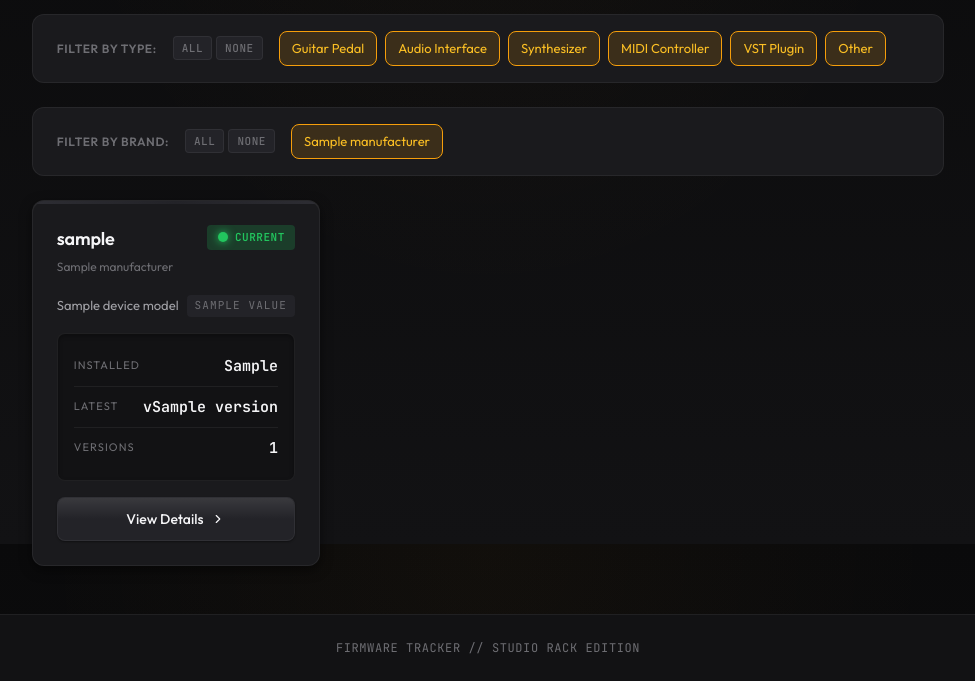
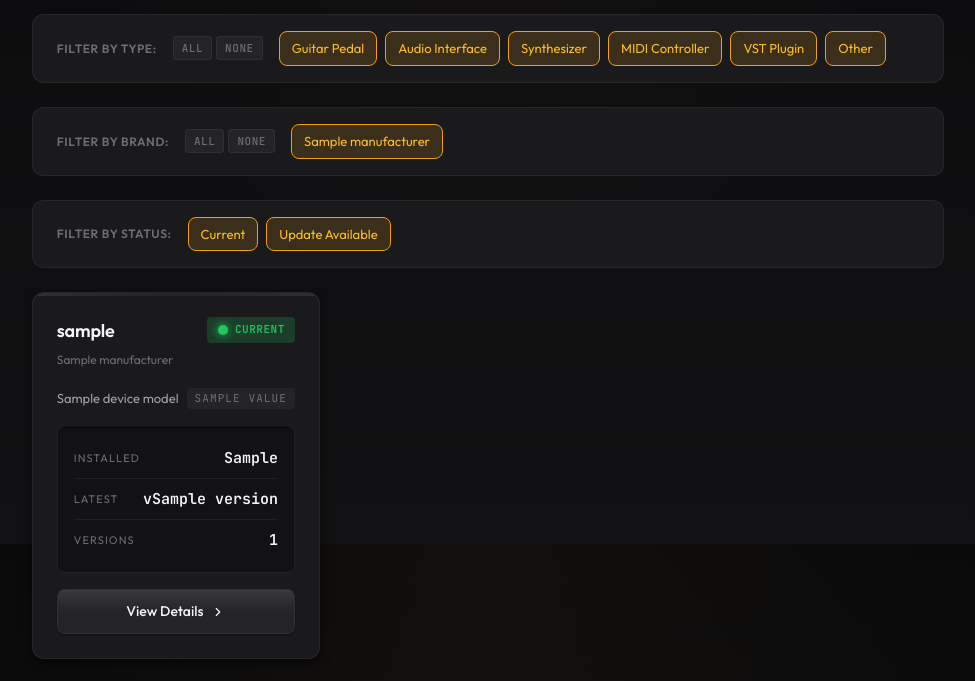
Before and after one commit to gmoynihan88/firmware_tracker, a FastAPI app: template templates/dashboard.html in a window 1280 px wide. Shown: the part 256-937 px from the top of the page, without its empty margins (152-1127 px from the left). Before the commit the page ends 910 px from the top, so only its background shows below. Run offline with FastAPI, Linux system fonts and the light colour scheme; the template is opened without the code that fills it: most values are stand-ins (such as "Sample title", 1, 10 or a date in 2020); some libraries are stand-ins or nearby versions.

Commit message:
Add status filter (Current / Update Available) to dashboard
Adds a third filter row to the dashboard so devices can be filtered
by update status alongside the existing category and brand filters.

Co-Authored-By: Claude Opus 4.6 <noreply@anthropic.com>
Claude-Session: https://claude.ai/code/session_01TeRbiGot2sx98baJFHZj9X

```diff
--- a/templates/dashboard.html
+++ b/templates/dashboard.html
@@ -71,9 +71,23 @@
     </div>
 </div>
 
+<div class="filter-bar">
+    <span class="filter-label">Filter by status:</span>
+    <div class="filter-checkboxes" id="status-filters">
+        <label class="filter-checkbox">
+            <input type="checkbox" value="current" checked onchange="filterDevices()">
+            <span class="filter-chip">Current</span>
+        </label>
+        <label class="filter-checkbox">
+            <input type="checkbox" value="update" checked onchange="filterDevices()">
+            <span class="filter-chip">Update Available</span>
+        </label>
+    </div>
+</div>
+
 <div class="device-grid">
     {% for item in devices %}
-    <article class="device-card {% if item.has_update %}has-update{% endif %}" data-category="{{ item.device.device_model.category.value }}" data-brand="{{ item.device.device_model.manufacturer.slug }}">
+    <article class="device-card {% if item.has_update %}has-update{% endif %}" data-category="{{ item.device.device_model.category.value }}" data-brand="{{ item.device.device_model.manufacturer.slug }}" data-status="{% if item.has_update %}update{% else %}current{% endif %}">
         <div class="device-header">
             <div class="device-title">
                 <h3>{{ item.device.nickname or item.device.device_model.name }}</h3>
@@ -153,6 +167,7 @@ function toggleAll(containerId, checked) {
 function filterDevices() {
     const categoryCheckboxes = document.querySelectorAll('#category-filters input');
     const brandCheckboxes = document.querySelectorAll('#brand-filters input');
+    const statusCheckboxes = document.querySelectorAll('#status-filters input');
 
     const activeCategories = Array.from(categoryCheckboxes)
         .filter(cb => cb.checked)
@@ -162,18 +177,17 @@ function filterDevices() {
         .filter(cb => cb.checked)
         .map(cb => cb.value);
 
+    const activeStatuses = Array.from(statusCheckboxes)
+        .filter(cb => cb.checked)
+        .map(cb => cb.value);
+
     const cards = document.querySelectorAll('.device-card');
     cards.forEach(card => {
-        const category = card.dataset.category;
-        const brand = card.dataset.brand;
-        const matchesCategory = activeCategories.includes(category);
-        const matchesBrand = activeBrands.includes(brand);
+        const matchesCategory = activeCategories.includes(card.dataset.category);
+        const matchesBrand = activeBrands.includes(card.dataset.brand);
+        const matchesStatus = activeStatuses.includes(card.dataset.status);
 
-        if (matchesCategory && matchesBrand) {
-            card.style.display = '';
-        } else {
-            card.style.display = 'none';
-        }
+        card.hidden = !(matchesCategory && matchesBrand && matchesStatus);
     });
 }
 </script>
```
